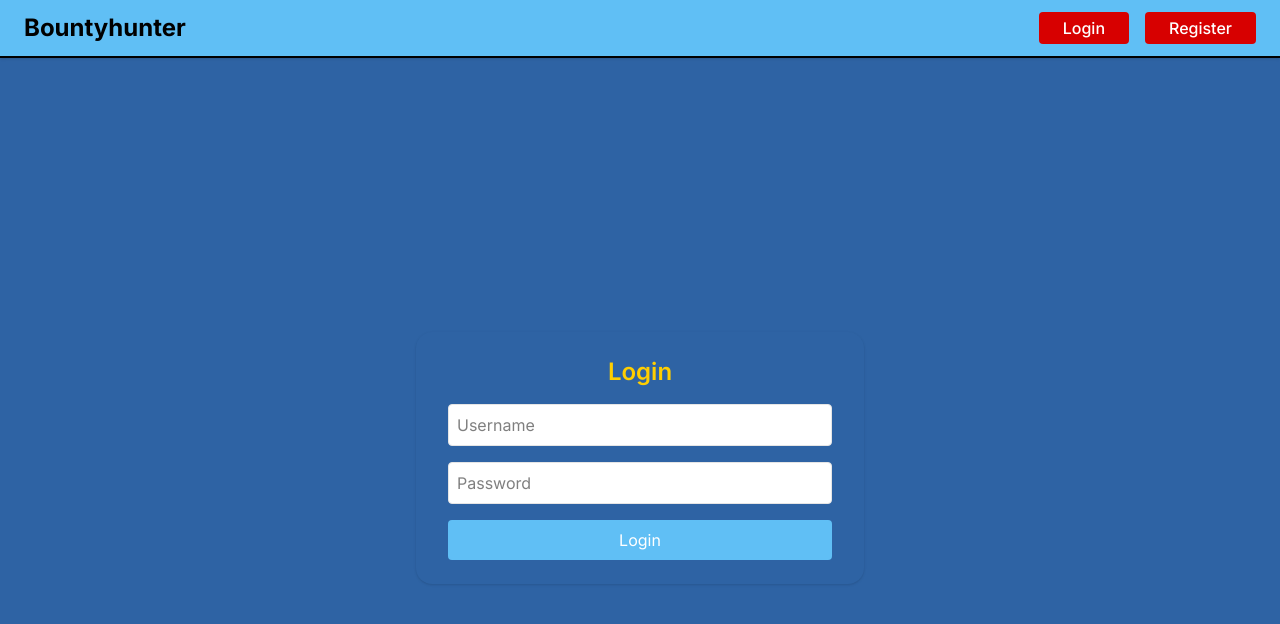
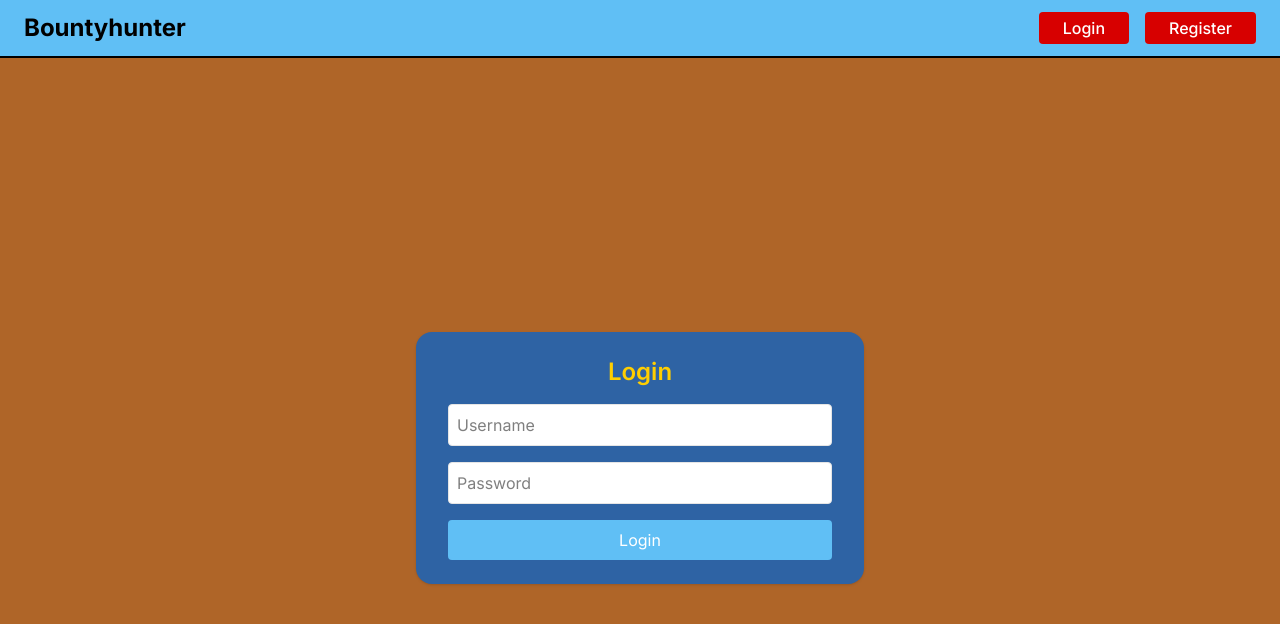
Before and after one commit to tmkim/bountyhunter, a Next.js app in the folder frontend/: page /login in a window 1280 px wide. Shown: the top 624 px of the page. Built offline with nearby package versions, Linux system fonts and the light colour scheme; no server answers.

Commit message:
update colors

```diff
--- a/frontend/src/app/layout.tsx
+++ b/frontend/src/app/layout.tsx
@@ -20,7 +20,7 @@
       <body className={`flex flex-col ${inter.className} h-screen bg-lapis text-black`}>
         <AuthProvider>
           <Navbar />
-          <main className="flex-1 bg-brown">
+          <main className="flex-1 bg-opbrown">
             {children}
           </main>
           <Toaster
```
